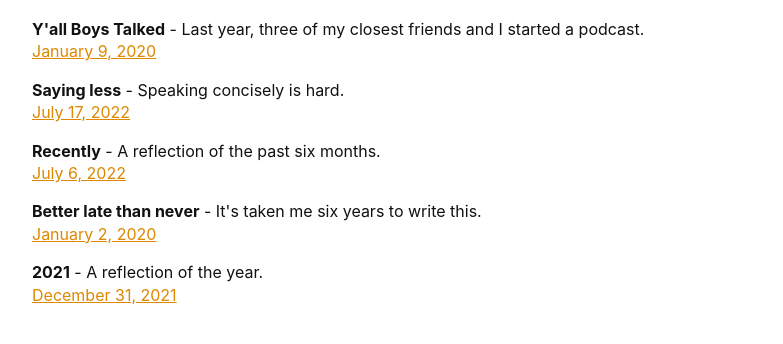
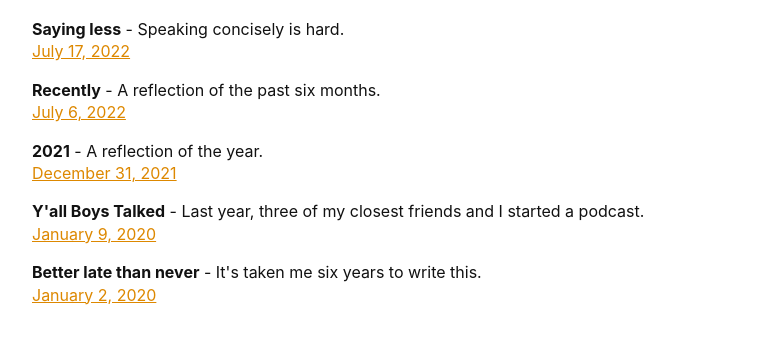
Before and after one commit to sdvim/www, an Astro site: page /blog in a window 1280 px wide. Shown: the part 108-452 px from the top of the page, without its empty margins (248-1031 px from the left). Built offline with nearby package versions, Linux system fonts and the light colour scheme; Astro itself is replaced by a stand-in of ours.

Commit message:
Fix blog sorting

```diff
--- a/src/pages/blog.astro
+++ b/src/pages/blog.astro
@@ -2,7 +2,8 @@
 import BaseLayout from '../layouts/base.astro';
 const title = "Blog";
 const entries = await Astro.glob('./blog/*.md');
-const filteredEntries = entries.filter((entry) => entry.frontmatter.published).reverse();
+const sortByDate = (a, b) => new Date(b.frontmatter.date).valueOf() - new Date(a.frontmatter.date).valueOf();
+const filteredEntries = entries.filter((entry) => entry.frontmatter.published).sort(sortByDate);
 ---
 
 <BaseLayout content={{title}}>
```
